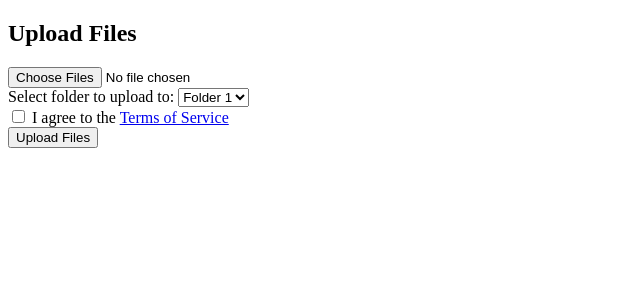
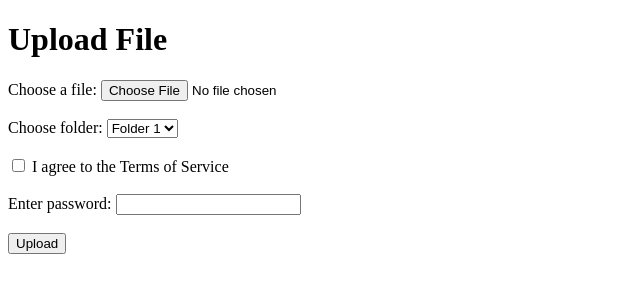
Before and after one commit to WeatherlyMed/fileUploadSever, a Python web app: template templates/uploads.html in a window 1280 px wide. Shown: the top 300 px of the page, without its empty margins (0-640 px from the left). Run offline with Jinja, Linux system fonts and the light colour scheme; the template is opened without the code that fills it, so the values that code supplies are empty; some libraries are stand-ins or nearby versions.

Commit message:
html fix

```diff
--- a/templates/uploads.html
+++ b/templates/uploads.html
@@ -2,81 +2,73 @@
 <html lang="en">
 <head>
     <meta charset="UTF-8">
-    <meta http-equiv="X-UA-Compatible" content="IE=edge">
     <meta name="viewport" content="width=device-width, initial-scale=1.0">
+    <link rel="stylesheet" href="static/styles.css">
     <title>Mass File Upload</title>
     <script src="https://cdn.jsdelivr.net/npm/resumablejs/resumable.min.js"></script>
 </head>
 <body>
-    <div class="container">
-        <h2>Upload Files</h2>
-        <input type="file" id="fileInput" multiple>
-        <div id="uploadProgress"></div>
-        <div>
-            <label>Select folder to upload to:</label>
-            <select id="folderSelect">
-                <option value="folder1">Folder 1</option>
-                <option value="folder2">Folder 2</option>
-            </select>
-        </div>
-        <div>
-            <input type="checkbox" id="tosCheckbox" required>
-            <label for="tosCheckbox">I agree to the <a href="/static/terms_of_service.html" target="_blank">Terms of Service</a></label>
-        </div>
-        <button onclick="startUpload()">Upload Files</button>
-    </div>
+    <h1>Upload File</h1>
+    <form action="/" method="post" enctype="multipart/form-data">
+        <label for="file">Choose a file:</label>
+        <input type="file" name="file" id="file" required><br><br>
 
+        <label for="folder">Choose folder:</label>
+        <select name="folder" id="folder" required>
+            <option value="folder1">Folder 1</option>
+            <option value="folder2">Folder 2</option>
+        </select><br><br>
+
+        <label>
+            <input type="checkbox" name="tos" required> I agree to the Terms of Service
+        </label><br><br>
+
+        <label for="password">Enter password:</label>
+        <input type="password" name="password" id="password" required><br><br>
+
+        <input type="submit" value="Upload">
+    </form>
     <script>
-        document.addEventListener("DOMContentLoaded", function () {
-            const r = new Resumable({
-                target: '/',
-                query: function () {
-                    return {
-                        folder: document.getElementById('folderSelect').value,
-                        tos: document.getElementById('tosCheckbox').checked ? 'agree' : ''
-                    };
-                },
-                chunkSize: 1 * 1024 * 1024,
-                simultaneousUploads: 5,
-                testChunks: false,
-                throttleProgressCallbacks: 1
-            });
+        async function uploadFile() {
+            const fileInput = document.getElementById('fileInput');
+            const folderChoice = document.getElementById('folder').value;
+            const file = fileInput.files[0];
 
-            r.assignBrowse(document.getElementById('fileInput'));
+            if (!file || !folderChoice) {
+                alert('Please select a file and enter a folder choice.');
+                return;
+            }
 
-            r.on('fileAdded', function (file) {
-                const progressElement = document.createElement('div');
-                progressElement.className = 'file-progress';
-                progressElement.innerHTML = `<span>${file.fileName}</span> <span class="progress-bar">0%</span>`;
-                document.getElementById('uploadProgress').appendChild(progressElement);
-            });
+            const chunkSize = 1024 * 1024; // 1 MB chunks
+            const totalChunks = Math.ceil(file.size / chunkSize);
+            const progressDiv = document.getElementById('progress');
 
-            r.on('fileProgress', function (file) {
-                const progressElements = document.querySelectorAll('.file-progress');
-                progressElements.forEach(function (element) {
-                    if (element.querySelector('span').innerText === file.fileName) {
-                        const progressBar = element.querySelector('.progress-bar');
-                        progressBar.innerText = Math.floor(file.progress() * 100) + '%';
-                    }
-                });
-            });
+            progressDiv.innerHTML = `Total Chunks to Upload: ${totalChunks}<br>`;
 
-            r.on('fileSuccess', function (file) {
-                console.log(`${file.fileName} uploaded successfully.`);
-            });
+            for (let chunkNumber = 1; chunkNumber <= totalChunks; chunkNumber++) {
+                const start = (chunkNumber - 1) * chunkSize;
+                const end = Math.min(file.size, chunkNumber * chunkSize);
+                const chunk = file.slice(start, end);
 
-            r.on('fileError', function (file, message) {
-                console.error(`Error uploading ${file.fileName}: ${message}`);
-            });
+                const formData = new FormData();
+                formData.append('file', chunk, file.name);
+                formData.append('resumableChunkNumber', chunkNumber);
+                formData.append('resumableTotalChunks', totalChunks);
+                formData.append('folder', folderChoice);
+                await fetch('/', {
+                    method: 'POST',
+                    body: formData
+                }).then(response => response.json())
+                  .then(data => {
+                      progressDiv.innerHTML += `Chunk ${chunkNumber} uploaded.<br>`;
+                  }).catch(error => {
+                      console.error('Error uploading chunk:', error);
+                      progressDiv.innerHTML += `Error uploading chunk ${chunkNumber}.<br>`;
+                  });
+            }
 
-            window.startUpload = function () {
-                if (!document.getElementById('tosCheckbox').checked) {
-                    alert('You must agree to the Terms of Service.');
-                    return;
-                }
-                r.upload();
-            };
-        });
+            progressDiv.innerHTML += 'File upload complete.';
+        }
     </script>
 </body>
 </html>
```
